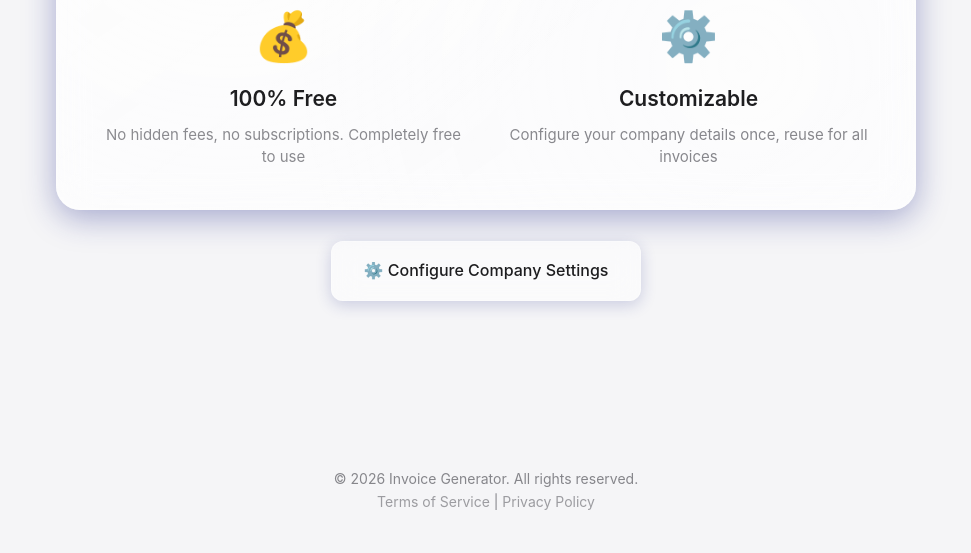
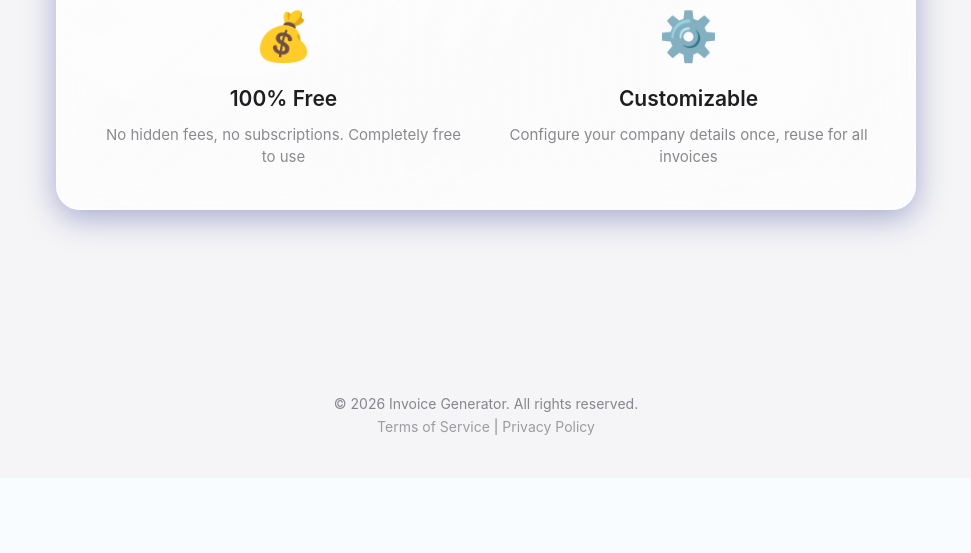
Before and after one commit to NaoBindestrich/InvoiceGenerator, a Flask app: page / in a window 1280 px wide. Shown: the part 1686-2239 px from the top of the page, without its empty margins (154-1125 px from the left). After the commit the page ends 2121 px from the top, so only its background shows below. Run offline with Flask 3, Linux system fonts and the light colour scheme.

Commit message:
Remove company settings button from homepage

```diff
--- a/templates/index.html
+++ b/templates/index.html
@@ -144,13 +144,6 @@
                 </div>
             </div>
         </div>
-
-        <!-- Settings Link -->
-        <div style="text-align: center; margin-top: 32px;">
-            <a href="/settings" class="btn btn-secondary" style="display: inline-block; padding: 16px 32px;">
-                ⚙️ Configure Company Settings
-            </a>
-        </div>
     </div>
 
     <!-- Footer -->
```
